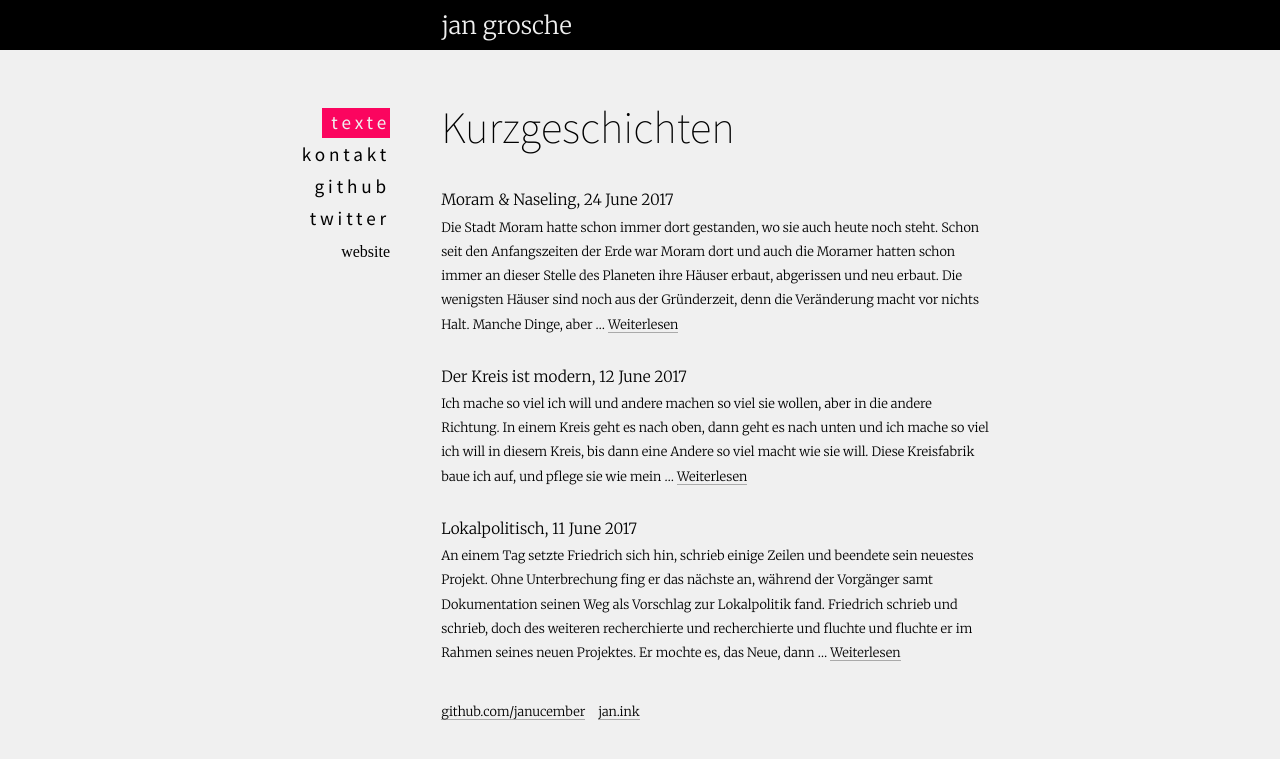
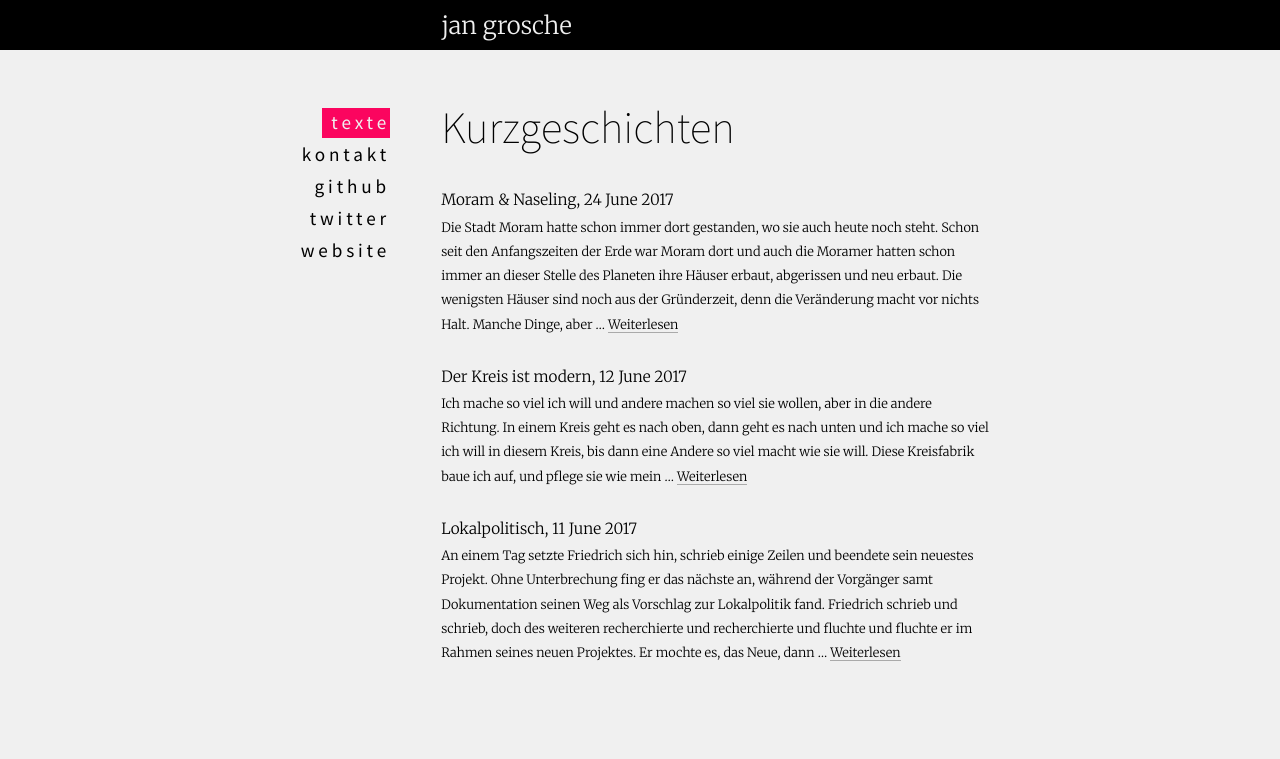
Before and after one commit to janucember/creative-writing-german, a Jekyll site: the page built from index.html, in a window 1280 px wide. Shown: the top 759 px of the page. Built offline with Jekyll 4.4.1, drawn with Linux system fonts in a browser that asks for light colours.

Commit message:
fixed layout issues

```diff
--- a/_layouts/default.html
+++ b/_layouts/default.html
@@ -41,7 +41,7 @@
                             <a href="https://twitter.com/jangrosche">Twitter</a>
                         </li>
 
-                        <li><a href="https://jan.ink"></a>Website</li>
+                        <li><a href="https://jan.ink">Website</a></li>
                     </ul>
                 </nav>
 
@@ -57,9 +57,6 @@
 <!-- fusszeile -->
                     <footer>
                         <ul>
-                            <li><a href="https://github.com/janucember">github.com/janucember</a></li>
-
-                            <li><a href="https://jan.ink">jan.ink</a></li>
                         </ul>
                     </footer>
 
--- a/css/main.css
+++ b/css/main.css
@@ -107,7 +107,7 @@ nav a {
     letter-spacing: .2em;
 
     padding-left: .5em;
-    padding-right: 0;
+    padding-right: .3em;
     padding-top: .1em;
     padding-bottom: .2em;
 }
@@ -126,6 +126,8 @@ nav a.active {
 
     nav a {
         display: inline;
+
+        padding-right: 0;
 
         font-weight: 400;
         font-size: 1.2em;
```
